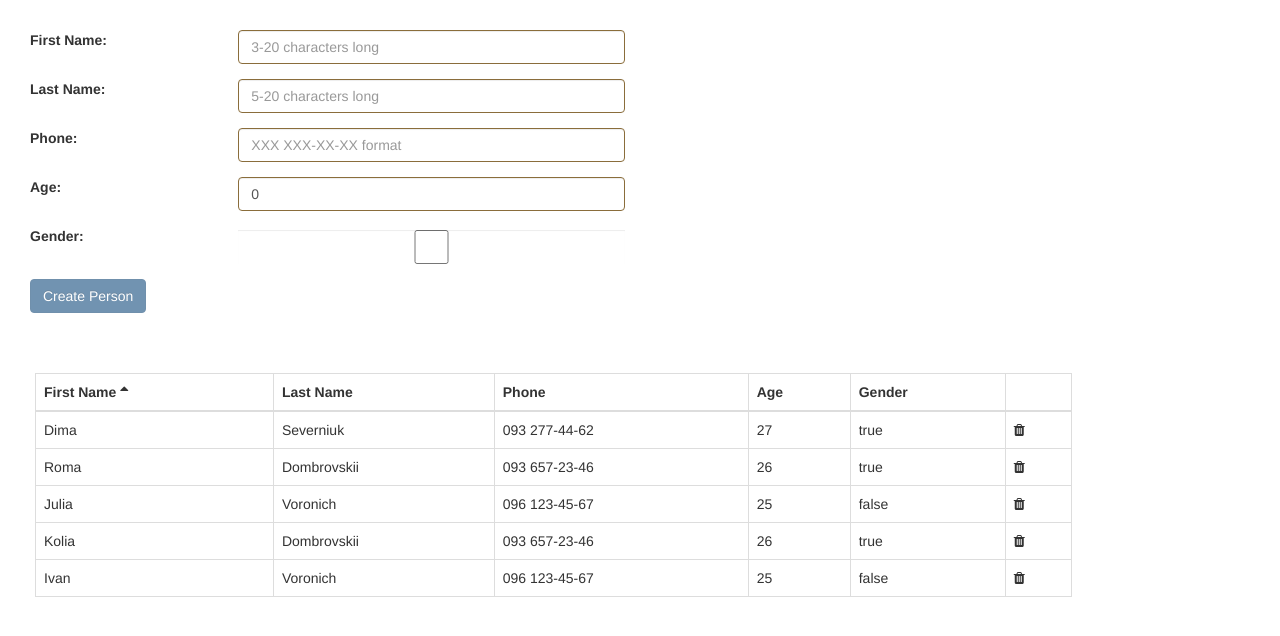
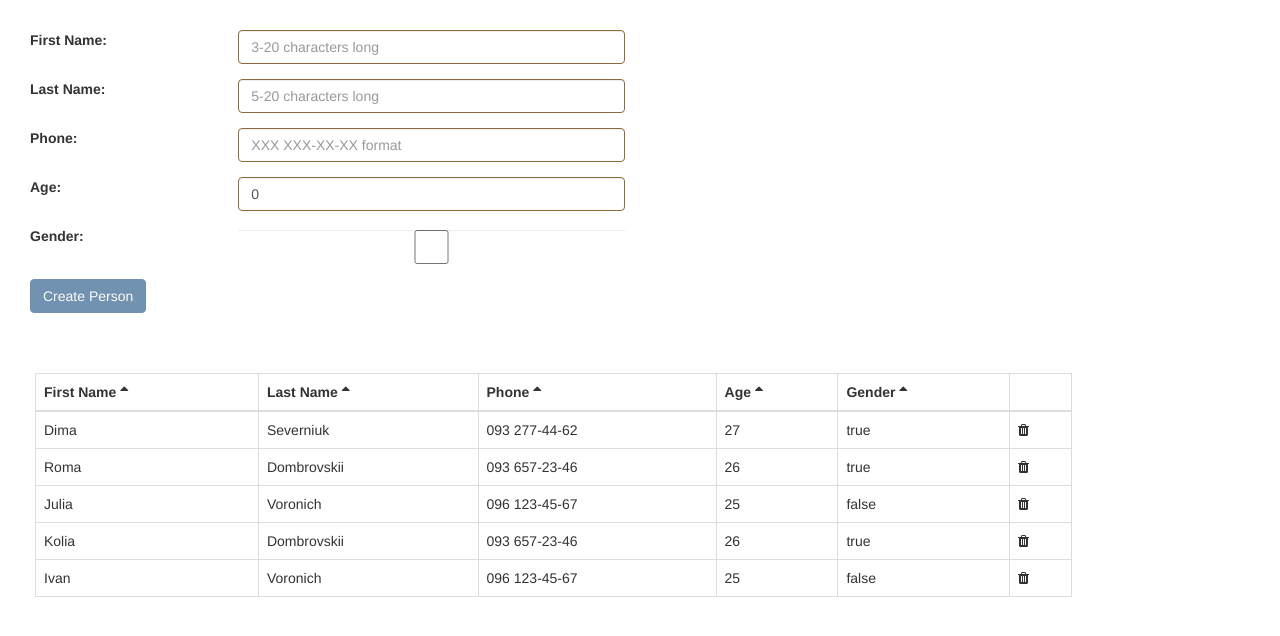
Before and after one commit to vallbs/form-table-sort, a React (Create React App) app: page / in a window 1280 px wide. Shown: the top 636 px of the page. Built offline with nearby package versions, Linux system fonts and the light colour scheme.

Commit message:
continue working on sort functionality

```diff
--- a/src/Table/Table.js
+++ b/src/Table/Table.js
@@ -2,23 +2,62 @@ import React, { Component } from 'react';
 import './Table.css';
 
 class Table extends Component {
+    componentDidMount = () => {
+        //this.handleSortData(this.state.contacts, "firstName")
+    }
+
     handleDeleteContact = (contactId) => {
         console.log(contactId);
     }
 
     handleSortData = (data, sortField) => {
-        console.log("data", data);
+        console.log("sortField", sortField);
 
         let sortedData = [...data];
+        let sortDirectionAsc = this.state.sortDirection[sortField] === "asc";
         sortedData.sort( (a, b) => {
-            return a.firstName.localeCompare(b.firstName);
+            switch(sortField) {
+                case "firstName":
+                case "lastName":
+                case "phone":
+                    return
+                    sortDirectionAsc ?
+                        b[sortField].localeCompare(a[sortField]) :
+                        a[sortField].localeCompare(b[sortField]);
+                    break;
+                case "age":
+                    return
+                        sortDirectionAsc ?
+                        b[sortField] - a[sortField] :
+                        a[sortField] - b[sortField];
+                    break;
+                case "gender":
+                    return
+                        sortDirectionAsc ?
+                        ( a[sortField] == b[sortField] ? 0 : a[sortField] ? -1 : 1 ) :
+                        a[sortField] == b[sortField] ? 0 : a[sortField] ? 1 : -1;
+                    break;
+                default:
+                    break;
+
+            }
+            return a[sortField].localeCompare(b[sortField]);
         });
 
-        //console.log("sortedData", sortedData);
-        this.setState({ contacts: sortedData });
+        //sortedData = sortedData.reverse();
+
+        this.setState({
+            contacts: sortedData,
+            sortDirection: {
+                ...this.state.sortDirection,
+                [sortField]: this.state.sortDirection[sortField] === "asc" ? "desc" : "asc"
+            }
+        });
     }
 
     render() {
+        console.log(this.state);
+
         let contacts = <p>loading</p>
         if(this.state.contacts) {
             contacts = this.state.contacts.map(contact => {
@@ -43,10 +82,14 @@ class Table extends Component {
                 <thead>
                     <tr>
                         <th onClick={ (data, sortField) => this.handleSortData(this.state.contacts, "firstName") }>First Name <i className="fa fa-sort-up"></i></th>
-                        <th>Last Name</th>
+                        <th onClick={ (data, sortField) => this.handleSortData(this.state.contacts, "lastName") }>Last Name <i className="fa fa-sort-up"></i></th>
+                        <th onClick={ (data, sortField) => this.handleSortData(this.state.contacts, "phone") }>Phone <i className="fa fa-sort-up"></i></th>
+                        <th onClick={ (data, sortField) => this.handleSortData(this.state.contacts, "age") }>Age <i className="fa fa-sort-up"></i></th>
+                        <th onClick={ (data, sortField) => this.handleSortData(this.state.contacts, "gender") }>Gender <i className="fa fa-sort-up"></i></th>
+                        {/* <th>Last Name</th>
                         <th>Phone</th>
                         <th>Age</th>
-                        <th>Gender</th>
+                        <th>Gender</th> */}
                         <th></th>
                     </tr>
                 </thead>
@@ -65,7 +108,14 @@ class Table extends Component {
             {firstName: "Julia", lastName: "Voronich", phone: "096 123-45-67", age: 25, gender: false, id: "1"},
             {firstName: "Kolia", lastName: "Dombrovskii", phone: "093 657-23-46", age: 26, gender: true, id: "4"},
             {firstName: "Ivan", lastName: "Voronich", phone: "096 123-45-67", age: 25, gender: false, id: "2"}
-        ]
+        ],
+        sortDirection: {
+            firstName: "asc",
+            lastName: null,
+            phone: null,
+            age: null,
+            gender: null
+        }
     }
 }
 
```
